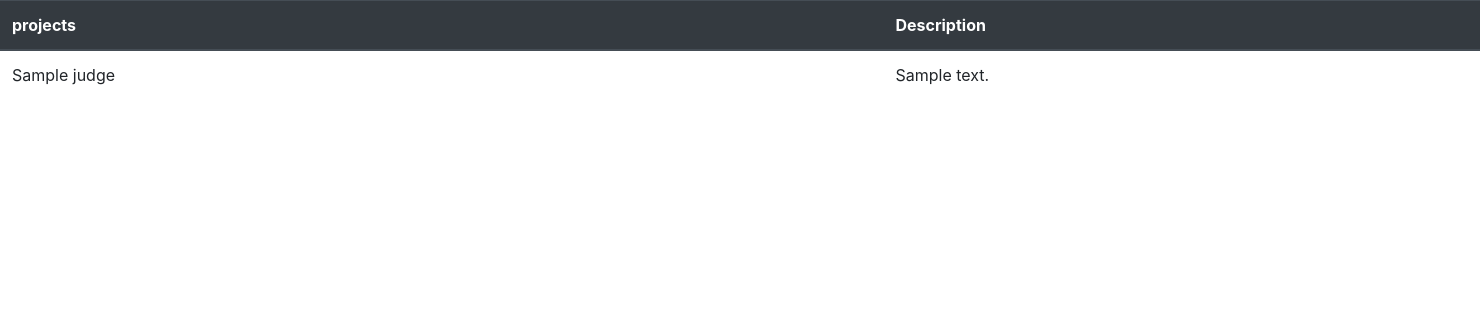
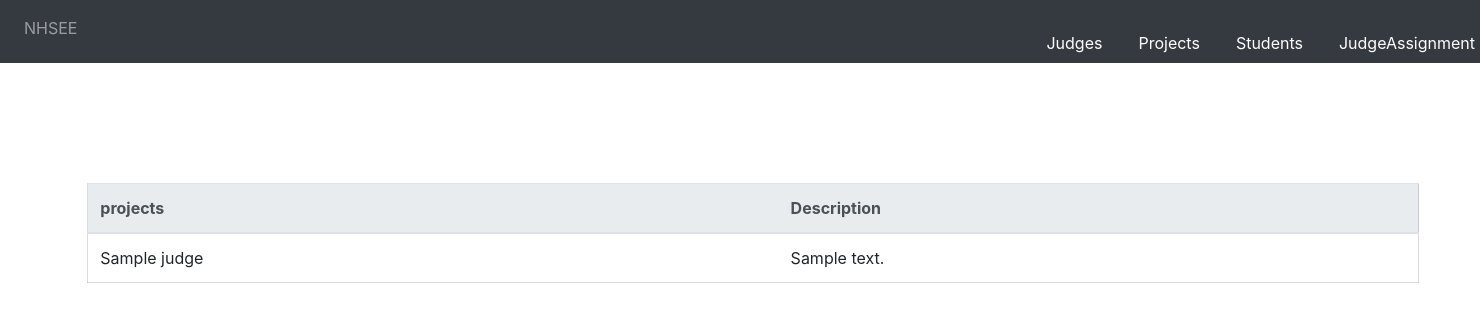
Before and after one commit to drc1313/4-pavan-rahul, a Django app: template templates/judges_templates/assignjudgelist.html in a window 1480 px wide; the page is wider, and only the part inside the window is pictured. Shown: the top 322 px of that part. Run offline with Django 3.2, Linux system fonts and the light colour scheme; the template is opened without the code that fills it: most values are stand-ins (such as "Sample title", 1, 10 or a date in 2020); some libraries are stand-ins or nearby versions.

Commit message:
modifications done in judges html files

```diff
--- a/templates/judges_templates/assignjudgelist.html
+++ b/templates/judges_templates/assignjudgelist.html
@@ -1,4 +1,5 @@
-{% block content %}
+{% extends 'base.html' %}
+ {% block content %}
  <!DOCTYPE html>
 <html lang="en">
 <head>
@@ -7,32 +8,75 @@
   <meta name="viewport" content="width=device-width, initial-scale=1">
   <link rel="stylesheet" href="https://maxcdn.bootstrapcdn.com/bootstrap/4.3.1/css/bootstrap.min.css">
   <style>
+ .heading {
+  width: 90%;
+  margin-left: 38%;
+  margin-right: 0%;
+  margin-top: 2%;
+  }
+
   .table {
 
-    width: 115%;}
-    .box{
-	width:25px;
-	height:10px;
-}
+    margin: 9% 0% 10% 1%;
+    border:1px solid #55556636;
+
+  }
+
+  .table-class {
+
+    width:90%%;
+    margin-left:5%;
+    margin-right:5%;
+    margin-top:0%;
+
+
+  }
+
+  .pagination{
+  margin-left: 1%;
+  margin-right: 0%;
+  margin-top: 0%;
+  }
+  .first{
+    position:absolute;
+    margin: 0px 0px 0px 0px;
+  }
+  .previous{
+    position:absolute;
+    margin: 0px 0px 0px 45px;
+  }
+  .currentd{
+    position:absolute;
+    margin: 26px 0px 0px 90px;
+  }
+
+
 
 .red{
 	background:#f00;
+  padding:11px 0px 0px 0px;
+  margin:23px 53px 0px 0px;
 }
 
 .green{
   background:#6dcc42;
+  padding:11px 0px 0px 0px;
+  margin:23px 53px 0px 0px;
 }
 input[type=submit]{
-  margin:6px 0px 7px 100px;
+  margin:9px 2px 4px 0px;
   background-color:#babac2e8;
   padding: 6px 28px 5px 26px;
+}
+.table .thead-light th{
+  text-align="center"
 }
     </style>
 
 </head>
-
+<div class="table-class">
   <table class="table">
-  <thead class="thead-dark">
+  <thead class="thead-light">
     <tr>
 
       <th scope="col">projects</th>
@@ -72,6 +116,6 @@ input[type=submit]{
 
     </tbody>
     </table>
-
+</div>
 
 {% endblock content %}
```
Also changed, not shown: templates/judges_templates/listjudges.html (+5 -5 lines), templates/judges_templates/judgesform.html (line endings or trailing spaces).
